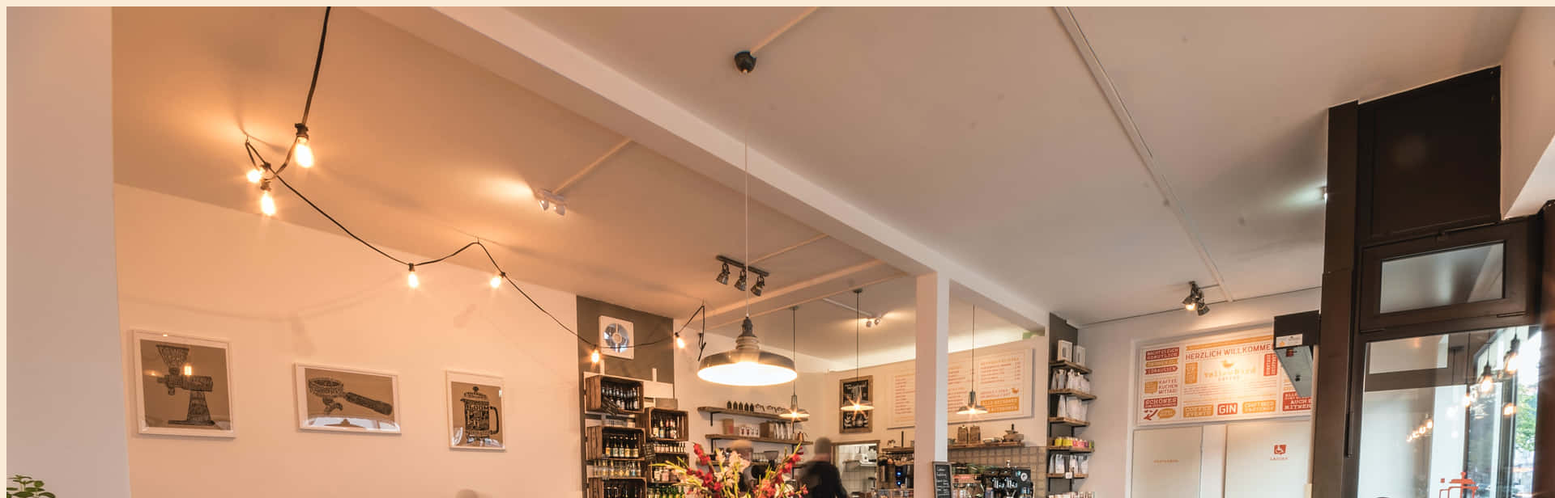
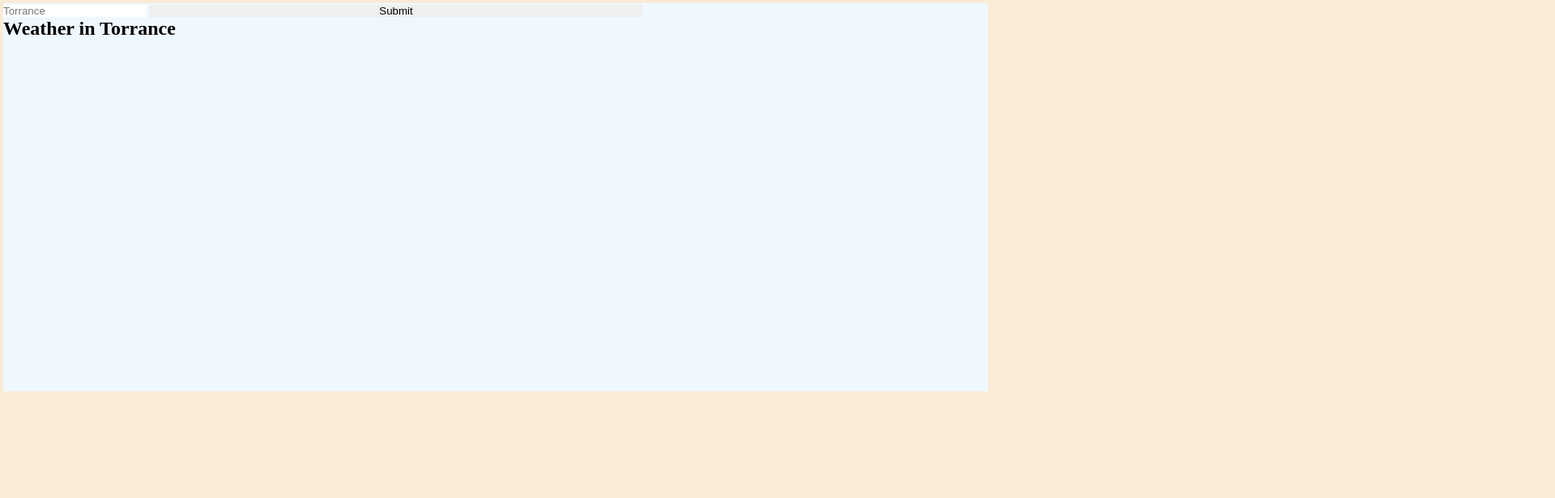
Before and after one commit to Keonity/odin-weather, a website built with webpack: page src/index.html in a window 1280 px wide. Shown: the top 616 px of the page at 81% size, 1920 px wide, since content can reach past the window. Built offline with nearby package versions, Linux system fonts and the light colour scheme; no server answers.

Commit message:
Added basic weather searching functionality.

```diff
--- a/src/index.html
+++ b/src/index.html
@@ -6,6 +6,10 @@
     <title>Eye Of Odin</title>
 </head>
 <body>
-
+    <div class="appContainer" id="appContainer">
+        <input type="text" id="searchbar" placeholder="Torrance">
+        <input type="button" id="submit" value="Submit">
+        <h2 class="result" id="resultHeader">Weather in Torrance</h2>
+    </div>
 </body>
 </html>
--- a/src/index.js
+++ b/src/index.js
@@ -1,9 +1,25 @@
 import './styles.css';
 import testBg from './coffeeBg.jpg';
 
-const image = document.createElement("img");
-image.src = testBg;
+console.log(`Welcome To The Eye Of Odin Weather Project`);
 
-document.body.appendChild(image);
+const resultHeader = document.querySelector(`#resultHeader`);
+const searchbar = document.querySelector(`#searchbar`);
+const submit = document.querySelector(`#submit`);
 
-console.log(`Welcome To The Eye Of Odin Weather Project`);
+const queryLocation = `Torrance`;
+const query = `https://weather.visualcrossing.com/VisualCrossingWebServices/rest/services/timeline/${queryLocation}?unitGroup=metric&key=5MGVRN4YAV8UJY9MGZB77KHLE&contentType=json`;
+
+async function getWeather(data = `Torrance`) {
+    const response = await fetch(`https://weather.visualcrossing.com/VisualCrossingWebServices/rest/services/timeline/${data}?unitGroup=metric&key=5MGVRN4YAV8UJY9MGZB77KHLE&contentType=json`);
+    const weatherData = await response.json();
+    console.log(weatherData.currentConditions.temp);
+    resultHeader.innerHTML = `The temperature in ${weatherData.resolvedAddress} is ${weatherData.currentConditions.temp} degrees Celsius`;
+    return weatherData;
+}
+
+submit.addEventListener("click", () => {
+    getWeather(searchbar.value);
+});
+
+getWeather();
--- a/src/styles.css
+++ b/src/styles.css
@@ -1,3 +1,22 @@
+* {
+    padding: 0;
+    margin: 0;
+    box-sizing: border-box;
+    border: none;
+}
+
 body {
     background-color: antiquewhite;
+    padding: 0.25rem;
 }
+
+.appContainer {
+    width: 95vw;
+    height: 60vh;
+    background-color: aliceblue;
+}
+
+input[type='button'] {
+    width: 50%;
+    height: auto;
+}
```
